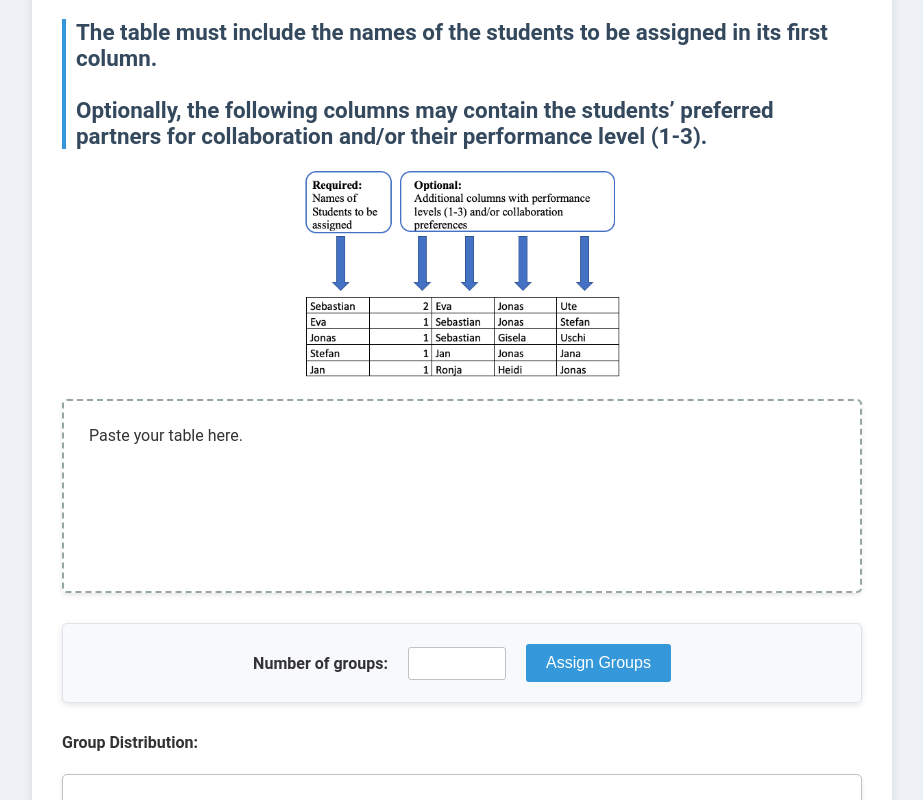
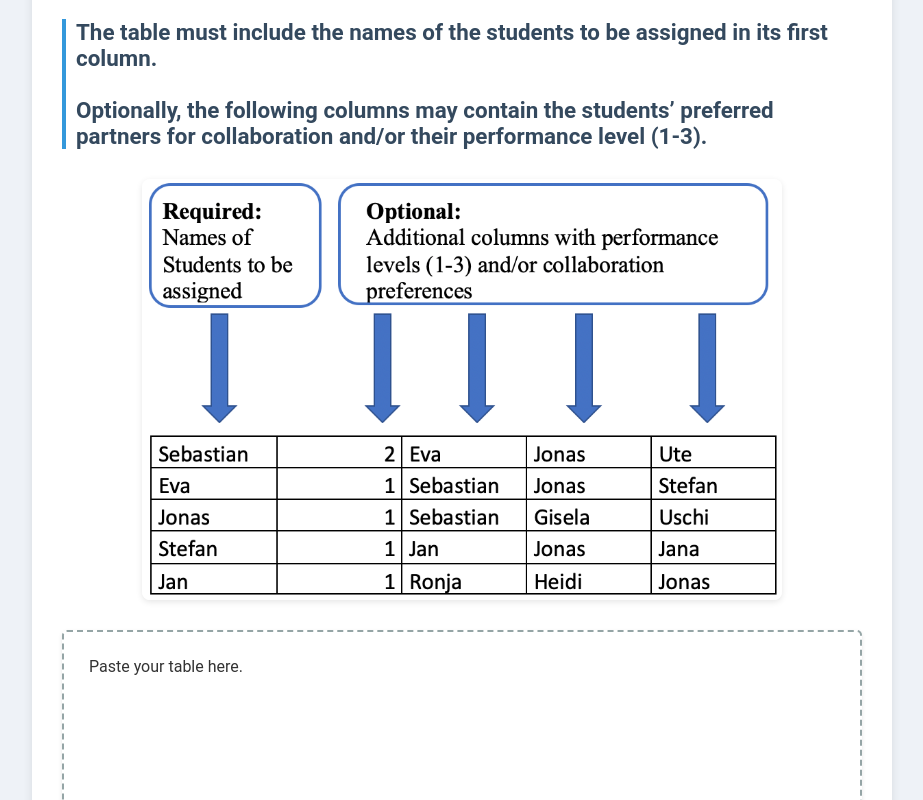
Before and after one commit to SeppiBrocki/susgruppen, a plain HTML site: page index.html in a window 1280 px wide. Shown: the part 633-1433 px from the top of the page, without its empty margins (178-1101 px from the left). Drawn offline with Linux system fonts and the light colour scheme.

Commit message:
Update style.css

```diff
--- a/style.css
+++ b/style.css
@@ -53,10 +53,13 @@ p, .liste {
 
 img {
     display: block;
-    max-width: 40%;
+    max-width: 80%;
     height: auto;
-    margin: 20px auto;
+    margin: 30px auto;
+    border-radius: 8px;
+    box-shadow: 0 2px 6px rgba(0, 0, 0, 0.1);
 }
+
 
 #pasteArea {
     border: 2px dashed #95a5a6;
```
